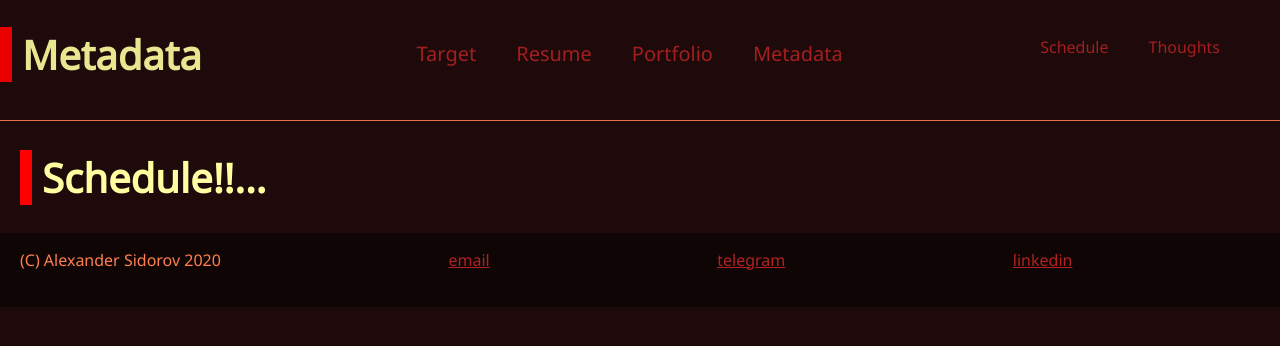
After one commit to tgrx/sidorov.dev, a Django app: template src/apps/meta/apps/schedule/templates/schedule/index.html in a window 1280 px wide. The commit adds this page. Shown: the top 346 px of the page. Run offline with Django 3.2, Linux system fonts and the light colour scheme; the template is opened without the code that fills it, so the values that code supplies are empty.

Commit message:
added stub for schedule app

```diff
--- /dev/null
+++ b/src/apps/meta/apps/schedule/apps.py
@@ -0,0 +1,6 @@
+from django.apps import AppConfig
+
+
+class ScheduleConfig(AppConfig):
+    label = "schedule"
+    name = "apps.meta.apps.schedule"
--- /dev/null
+++ b/src/apps/meta/apps/schedule/templates/schedule/index.html
@@ -0,0 +1,11 @@
+{% extends "meta/index.html" %}
+
+{% block title %}Schedule of Alexander Sidorov{% endblock %}
+
+{% block subheader %}Schedule{% endblock %}
+
+{% block main %}
+
+    <h1>Schedule!!...</h1>
+
+{% endblock %}
--- a/src/apps/meta/templates/meta/index.html
+++ b/src/apps/meta/templates/meta/index.html
@@ -5,8 +5,10 @@
 {% block header %}Metadata{% endblock %}
 
 {% block subnav %}
-    <li>Calendar</li>
-    <li>Thoughts</li>
+    {% with request.resolver_match.namespace as ns %}
+        <li><a class="{% if ns == 'meta:schedule' %}active{% endif %}" href="{% url 'meta:schedule:index' %}">Schedule</a></li>
+        <li><a class="{% if ns == 'meta:thoughts' %}active{% endif %}" href="#">Thoughts</a></li>
+    {% endwith %}
 {% endblock %}
 
 {% block main %}
--- a/src/apps/meta/urls.py
+++ b/src/apps/meta/urls.py
@@ -1,3 +1,4 @@
+from django.urls import include
 from django.urls import path
 
 from apps.meta.apps import MetaConfig
@@ -7,4 +8,5 @@ app_name = MetaConfig.label
 
 urlpatterns = [
     path("", IndexView.as_view(), name="index"),
+    path("schedule/", include("apps.meta.apps.schedule.urls")),
 ]
--- a/src/project/settings.py
+++ b/src/project/settings.py
@@ -30,6 +30,7 @@ INSTALLED_APPS = [
     "django.contrib.staticfiles",
     # --- my apps ---
     "apps.meta.apps.MetaConfig",
+    "apps.meta.apps.schedule.apps.ScheduleConfig",
     "apps.portfolio.apps.PortfolioConfig",
     "apps.resume.apps.ResumeConfig",
     "apps.target.apps.TargetConfig",
@@ -62,6 +63,7 @@ TEMPLATES = [
                 "project.utils.xcontext.user_hour",
                 "project.utils.xcontext.big_brother",
             ],
+            "libraries": {"project_tags": "project.templatetags",},
         },
     },
 ]
--- a/src/project/templates/base.html
+++ b/src/project/templates/base.html
@@ -1,5 +1,6 @@
 {% spaceless %}
 {% load static %}
+{% load project_tags %}
 <!DOCTYPE html>
 <html lang="en">
 
@@ -37,11 +38,11 @@
     <nav>
         {% with request.resolver_match.namespace as ns %}
             <ul>
-                <li><a class="{% if ns == 'target' %}active{% endif %}" href="{% url 'target:index' %}">Target</a></li>
-                <li><a class="{% if ns == 'resume' %}active{% endif %}" href="{% url 'resume:index' %}">Resume</a></li>
-                <li><a class="{% if ns == 'portfolio' %}active{% endif %}"
+                <li><a class="{% if ns|startswith:'target' %}active{% endif %}" href="{% url 'target:index' %}">Target</a></li>
+                <li><a class="{% if ns|startswith:'resume' %}active{% endif %}" href="{% url 'resume:index' %}">Resume</a></li>
+                <li><a class="{% if ns|startswith:'portfolio' %}active{% endif %}"
                        href="{% url 'portfolio:index' %}">Portfolio</a></li>
-                <li><a class="{% if ns == 'meta' %}active{% endif %}" href="{% url 'meta:index' %}">Metadata</a>
+                <li><a class="{% if ns|startswith:'meta' %}active{% endif %}" href="{% url 'meta:index' %}">Metadata</a>
                 </li>
             </ul>
         {% endwith %}
```
Also changed, not shown: src/apps/meta/apps/schedule/tests.py (added, +23 -0 lines), src/apps/meta/apps/schedule/urls.py (added, +10 -0 lines), src/apps/meta/apps/schedule/views.py (added, +8 -0 lines), src/project/templatetags.py (added, +10 -0 lines), src/project/tests/test_templatetags.py (added, +28 -0 lines), src/apps/meta/apps/__init__.py (renamed from src/apps/meta/apps.py), src/apps/meta/apps/schedule/__init__.py (added), src/apps/meta/apps/schedule/admin.py (added), src/apps/meta/apps/schedule/migrations/__init__.py (added), src/apps/meta/apps/schedule/models.py (added).
